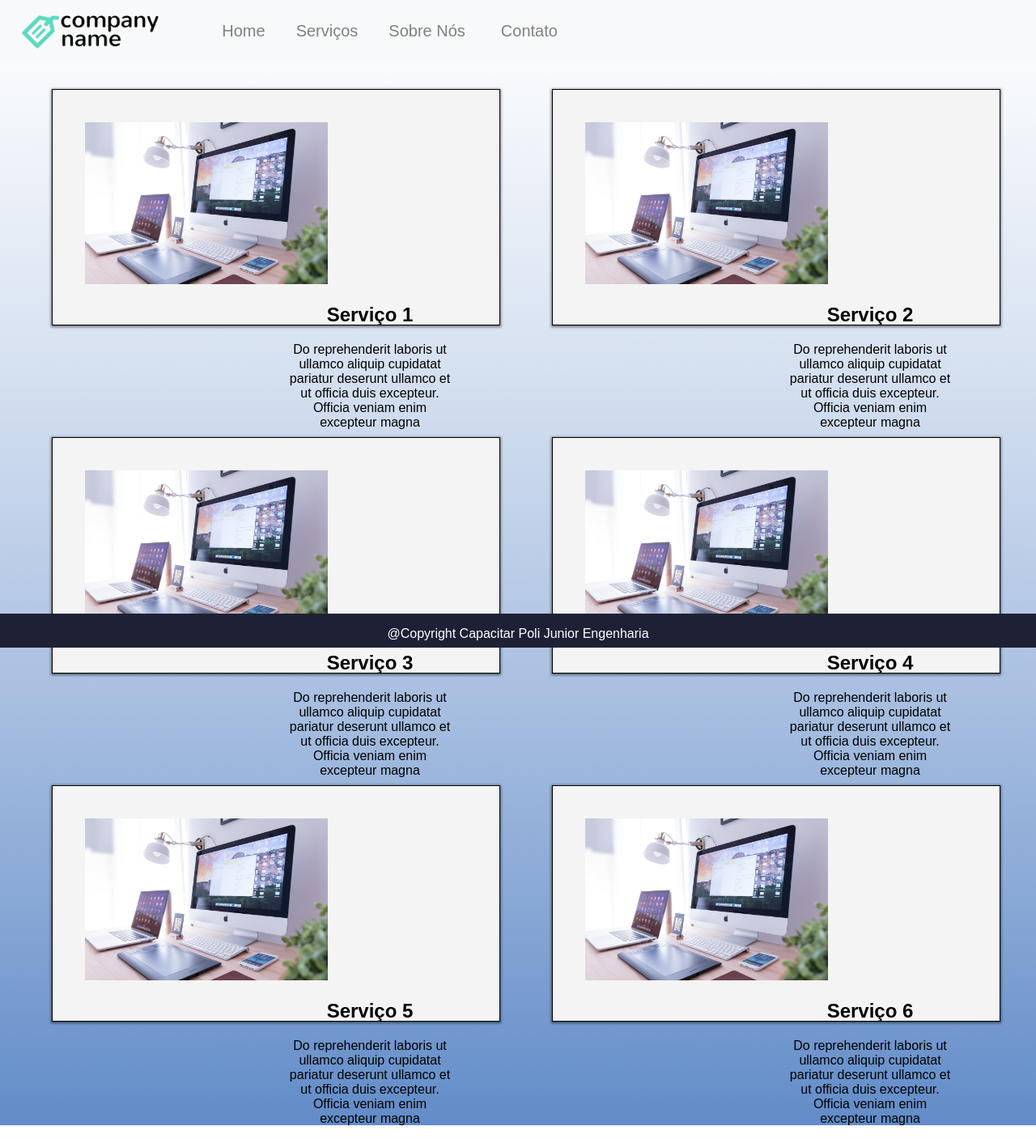
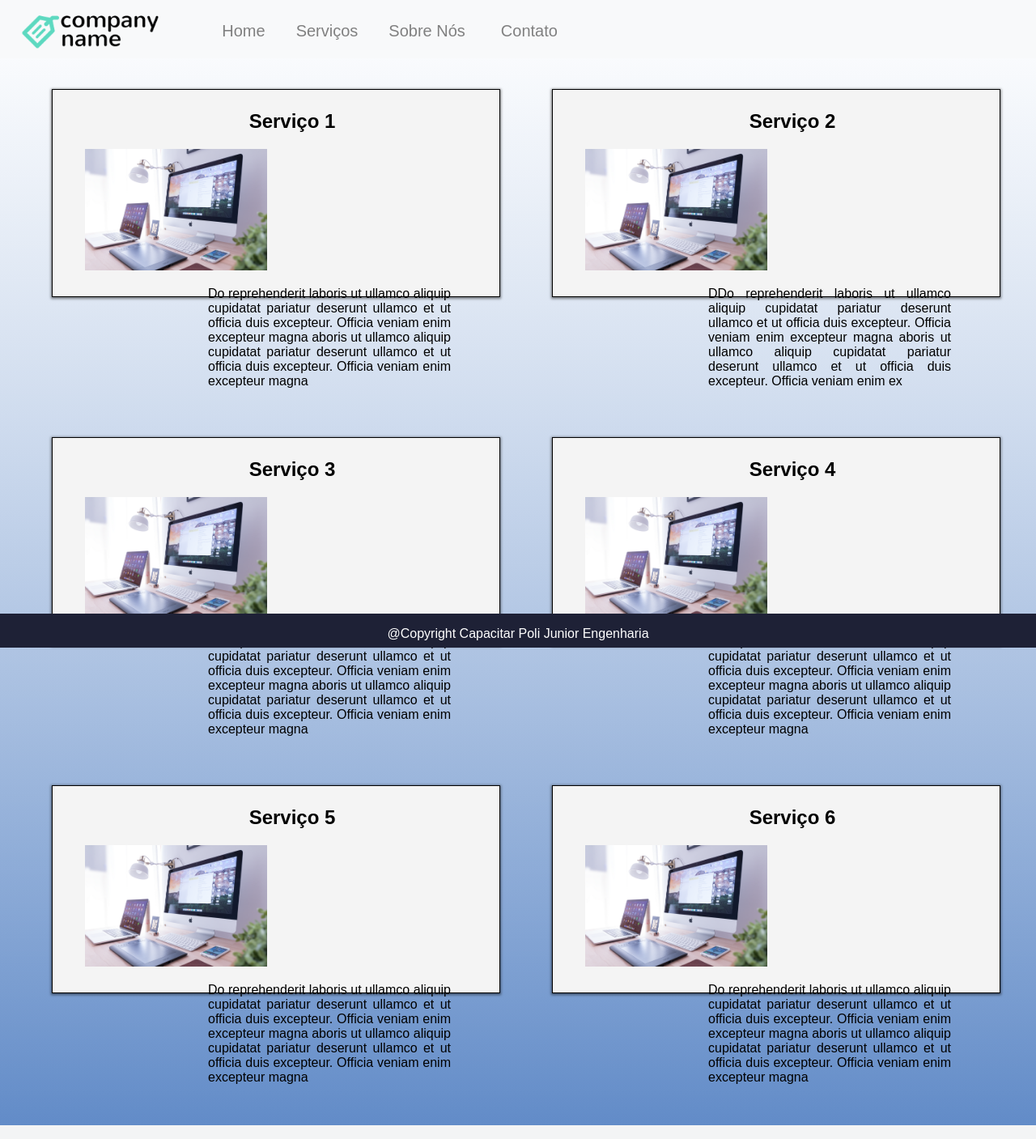
Before and after one commit to CapacitarEcompCuscuz/Projeto-Capacitar---Hudson, a PHP site: page /servicos.php in a window 1280 px wide. Shown: the whole page at 81% size. Run offline with PHP 8.4, Linux system fonts and the light colour scheme.

Commit message:
Projeto finalizado

```diff
--- a/css/servico-style.css
+++ b/css/servico-style.css
@@ -1,6 +1,9 @@
 body, html {
 	margin: 0px;
 	background: linear-gradient(white, #4677be9c);
+}
+.servico-top {
+	text-align: center;
 }
 .box{
 	height:430px;
@@ -12,7 +15,7 @@ body, html {
 }
 .box1{
 	margin-top: 110px;
-	padding-top: 40px;
+	padding-top: 5px;
 	padding-left: 40px;
 	height:250px;
 	width: 40%;
@@ -31,7 +34,7 @@ body, html {
 
 .box2{
 	margin-top: 110px;
-	padding-top: 40px;
+	padding-top: 5px;
 	padding-left: 40px;
 	height:250px;
 	width: 40%;
@@ -43,8 +46,8 @@ body, html {
 }
 .txt-box1{
 	float: right;
-	width: 200px;
-	text-align: center;
-	padding-left: 20px;
+	width: 300px;
+	text-align: justify;
+	padding-left: 0px;
 	padding-right: 60px;
 }
--- a/servicos.php
+++ b/servicos.php
@@ -13,27 +13,33 @@
 
 	<div class="box">
 		<div class="box1">
+			<div class="servico-top">
+				<h2>Serviço 1</h2>
+			</div>
 
 			<div class="img-box">
-				<img widht="250px" height="200px" src="images/serv1.jpg">
+				<img widht="250px" height="150px" src="images/serv1.jpg">
 			</div>
 
 			<div class="txt-box1">
-				<h2>Serviço 1</h2>
-				<p>Do reprehenderit laboris ut ullamco aliquip cupidatat pariatur deserunt ullamco et ut officia duis excepteur. Officia veniam enim excepteur magna
+
+				<p>Do reprehenderit laboris ut ullamco aliquip cupidatat pariatur deserunt ullamco et ut officia duis excepteur. Officia veniam enim excepteur magna aboris ut ullamco aliquip cupidatat pariatur deserunt ullamco et ut officia duis excepteur. Officia veniam enim excepteur magna
 				</p>
 			</div>
 
 		</div>
 
 		<div class="box2">
+			<div class="servico-top">
+				<h2>Serviço 2</h2>
+			</div>
 
 			<div class="img-box">
-				<img widht="250px" height="200px" src="images/serv1.jpg">
+				<img widht="250px" height="150px" src="images/serv1.jpg">
 			</div>
 			<div class="txt-box1">
-				<h2>Serviço 2</h2>
-				<p>Do reprehenderit laboris ut ullamco aliquip cupidatat pariatur deserunt ullamco et ut officia duis excepteur. Officia veniam enim excepteur magna
+
+				<p>DDo reprehenderit laboris ut ullamco aliquip cupidatat pariatur deserunt ullamco et ut officia duis excepteur. Officia veniam enim excepteur magna aboris ut ullamco aliquip cupidatat pariatur deserunt ullamco et ut officia duis excepteur. Officia veniam enim ex
 				</p>
 			</div>
 		</div>
@@ -42,27 +48,30 @@
 
 	<div class="box">
 		<div class="box1">
-
+			<div class="servico-top">
+				<h2>Serviço 3</h2>
+			</div>
 			<div class="img-box">
-				<img widht="250px" height="200px" src="images/serv1.jpg">
+				<img widht="250px" height="150px" src="images/serv1.jpg">
 			</div>
 
 			<div class="txt-box1">
-				<h2>Serviço 3</h2>
-				<p>Do reprehenderit laboris ut ullamco aliquip cupidatat pariatur deserunt ullamco et ut officia duis excepteur. Officia veniam enim excepteur magna
+
+				<p>Do reprehenderit laboris ut ullamco aliquip cupidatat pariatur deserunt ullamco et ut officia duis excepteur. Officia veniam enim excepteur magna aboris ut ullamco aliquip cupidatat pariatur deserunt ullamco et ut officia duis excepteur. Officia veniam enim excepteur magna
 				</p>
 			</div>
 
 		</div>
 
 		<div class="box2">
-
+			<div class="servico-top">
+				<h2>Serviço 4</h2>
+			</div>
 			<div class="img-box">
-				<img widht="250px" height="200px" src="images/serv1.jpg">
+				<img widht="250px" height="150px" src="images/serv1.jpg">
 			</div>
 			<div class="txt-box1">
-				<h2>Serviço 4</h2>
-				<p>Do reprehenderit laboris ut ullamco aliquip cupidatat pariatur deserunt ullamco et ut officia duis excepteur. Officia veniam enim excepteur magna
+				<p>Do reprehenderit laboris ut ullamco aliquip cupidatat pariatur deserunt ullamco et ut officia duis excepteur. Officia veniam enim excepteur magna aboris ut ullamco aliquip cupidatat pariatur deserunt ullamco et ut officia duis excepteur. Officia veniam enim excepteur magna
 				</p>
 			</div>
 		</div>
@@ -71,27 +80,30 @@
 
 	<div class="box-2">
 		<div class="box1">
-
+			<div class="servico-top">
+				<h2>Serviço 5</h2>
+			</div>
 			<div class="img-box">
-				<img widht="250px" height="200px" src="images/serv1.jpg">
+				<img widht="250px" height="150px" src="images/serv1.jpg">
 			</div>
 
 			<div class="txt-box1">
-				<h2>Serviço 5</h2>
-				<p>Do reprehenderit laboris ut ullamco aliquip cupidatat pariatur deserunt ullamco et ut officia duis excepteur. Officia veniam enim excepteur magna
+				<p>Do reprehenderit laboris ut ullamco aliquip cupidatat pariatur deserunt ullamco et ut officia duis excepteur. Officia veniam enim excepteur magna aboris ut ullamco aliquip cupidatat pariatur deserunt ullamco et ut officia duis excepteur. Officia veniam enim excepteur magna
 				</p>
 			</div>
 
 		</div>
 
 		<div class="box2">
-
+			<div class="servico-top">
+				<h2>Serviço 6</h2>
+			</div>
 			<div class="img-box">
-				<img widht="250px" height="200px" src="images/serv1.jpg">
+				<img widht="250px" height="150px" src="images/serv1.jpg">
 			</div>
 			<div class="txt-box1">
-				<h2>Serviço 6</h2>
-				<p>Do reprehenderit laboris ut ullamco aliquip cupidatat pariatur deserunt ullamco et ut officia duis excepteur. Officia veniam enim excepteur magna
+
+				<p>Do reprehenderit laboris ut ullamco aliquip cupidatat pariatur deserunt ullamco et ut officia duis excepteur. Officia veniam enim excepteur magna aboris ut ullamco aliquip cupidatat pariatur deserunt ullamco et ut officia duis excepteur. Officia veniam enim excepteur magna
 				</p>
 			</div>
 		</div>
```
